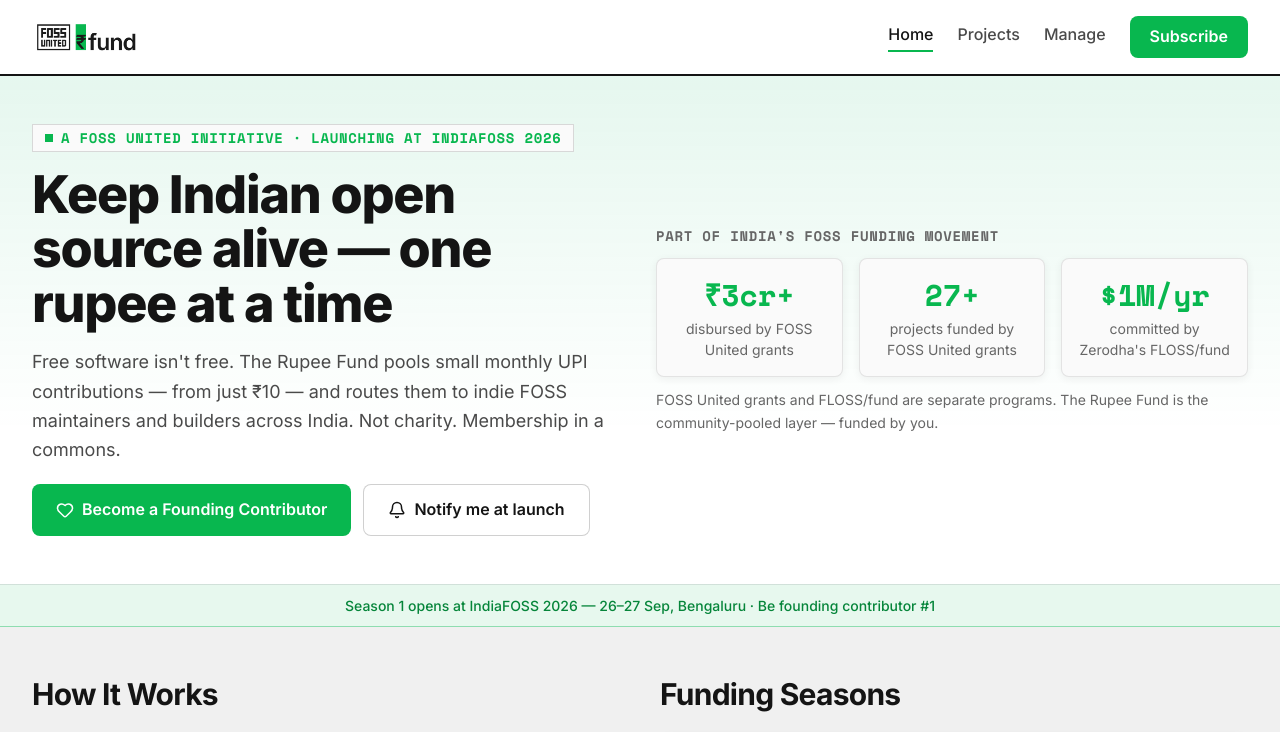
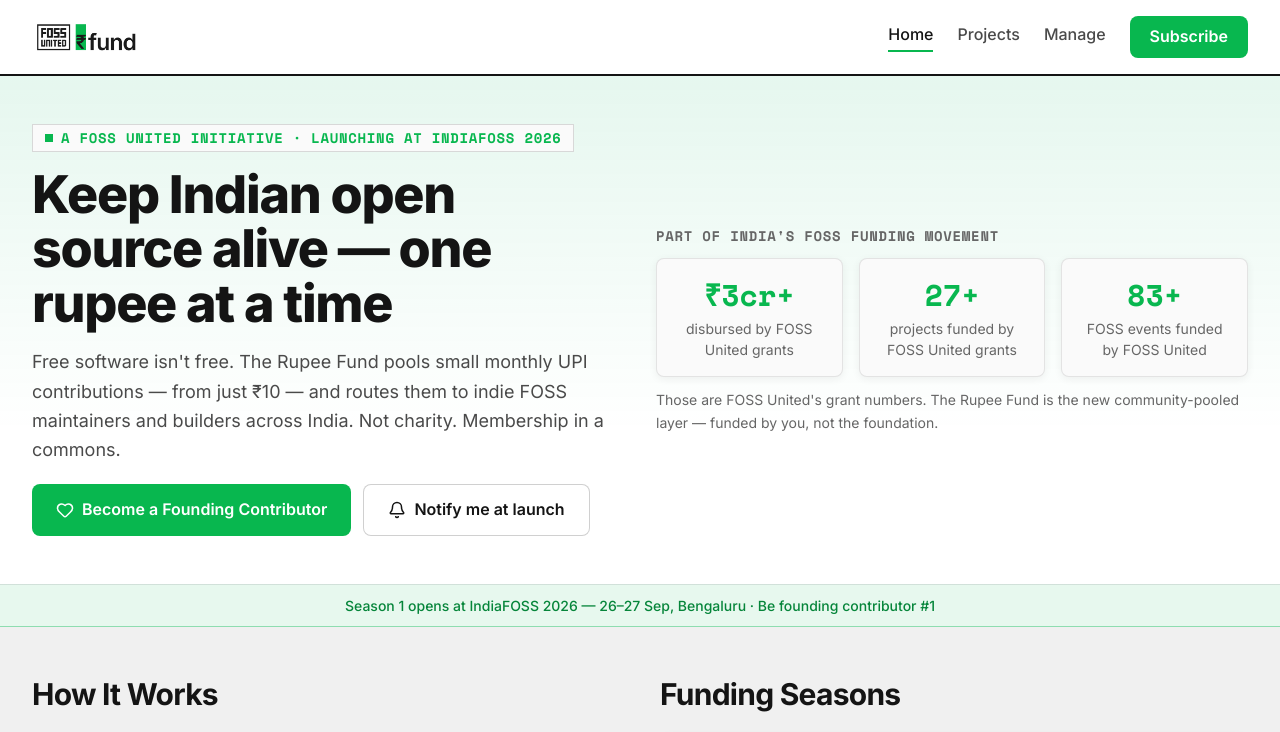
Before and after one commit to raisedadead/trf, a React (Vite) app: page / in a window 1280 px wide. Shown: the top 732 px of the page. Built offline with nearby package versions, Linux system fonts and the light colour scheme.

Commit message:
fix: show FOSS United events stat instead of FLOSS/fund in strip

```diff
--- a/src/components/RupeeFund.tsx
+++ b/src/components/RupeeFund.tsx
@@ -123,16 +123,16 @@
                 </div>
                 <div className="bg-card p-4 rounded-lg border border-ink/10 shadow-soft text-center">
                   <div className="text-2xl font-mono font-bold text-brand mb-1">
-                    $1M/yr
+                    83+
                   </div>
                   <div className="text-xs text-ink-3">
-                    committed by Zerodha's FLOSS/fund
+                    FOSS events funded by FOSS United
                   </div>
                 </div>
               </div>
               <p className="mt-3 text-xs text-ink-3 leading-relaxed">
-                FOSS United grants and FLOSS/fund are separate programs. The
-                Rupee Fund is the community-pooled layer — funded by you.
+                Those are FOSS United's grant numbers. The Rupee Fund is the new
+                community-pooled layer — funded by you, not the foundation.
               </p>
             </div>
           </div>
```
Also changed, not shown: 1 other file (tests, documents, lock files or other folders).
